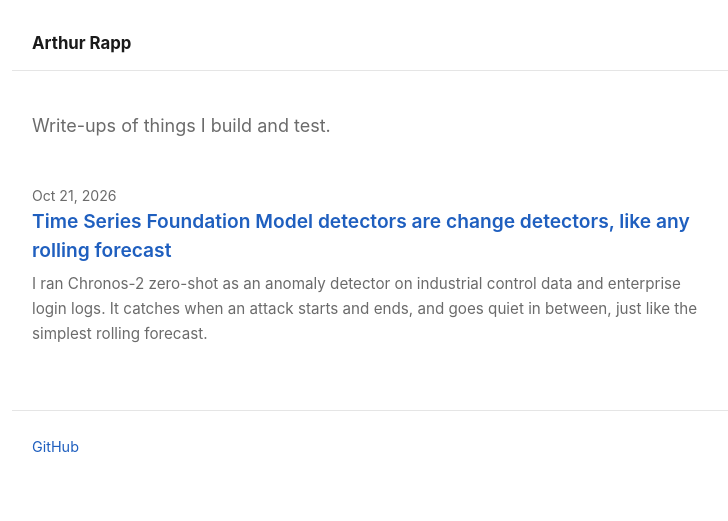
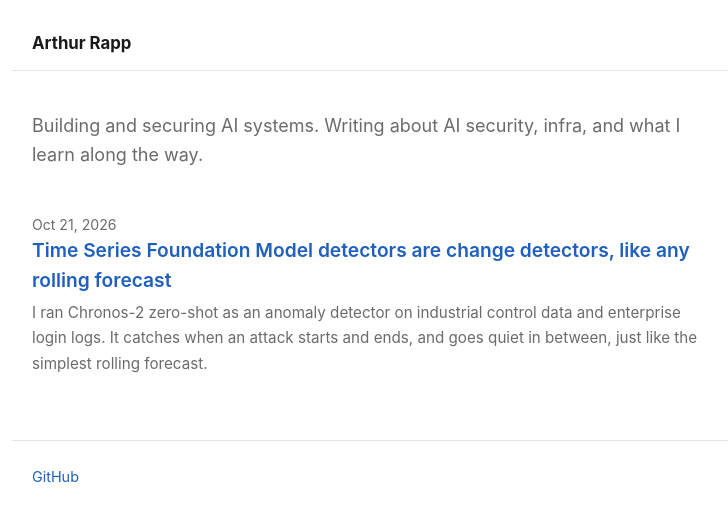
Before and after one commit to Arjahck/arjahck.github.io, a Jekyll site: the page built from index.html, in a window 1280 px wide. Shown: the top 521 px of the page, without its empty margins (268-996 px from the left). Built offline with Jekyll 4.4.1, drawn with Linux system fonts in a browser that asks for light colours.

Commit message:
Change site description to reflect new focus
Updated description to focus on AI systems and security.

```diff
--- a/_config.yml
+++ b/_config.yml
@@ -1,5 +1,5 @@
 title: Arthur Rapp
-description: Write-ups of things I build and test.
+description: Building and securing AI systems. Writing about AI security, infra, and what I learn along the way.
 markdown: kramdown
 kramdown:
   input: GFM
```
